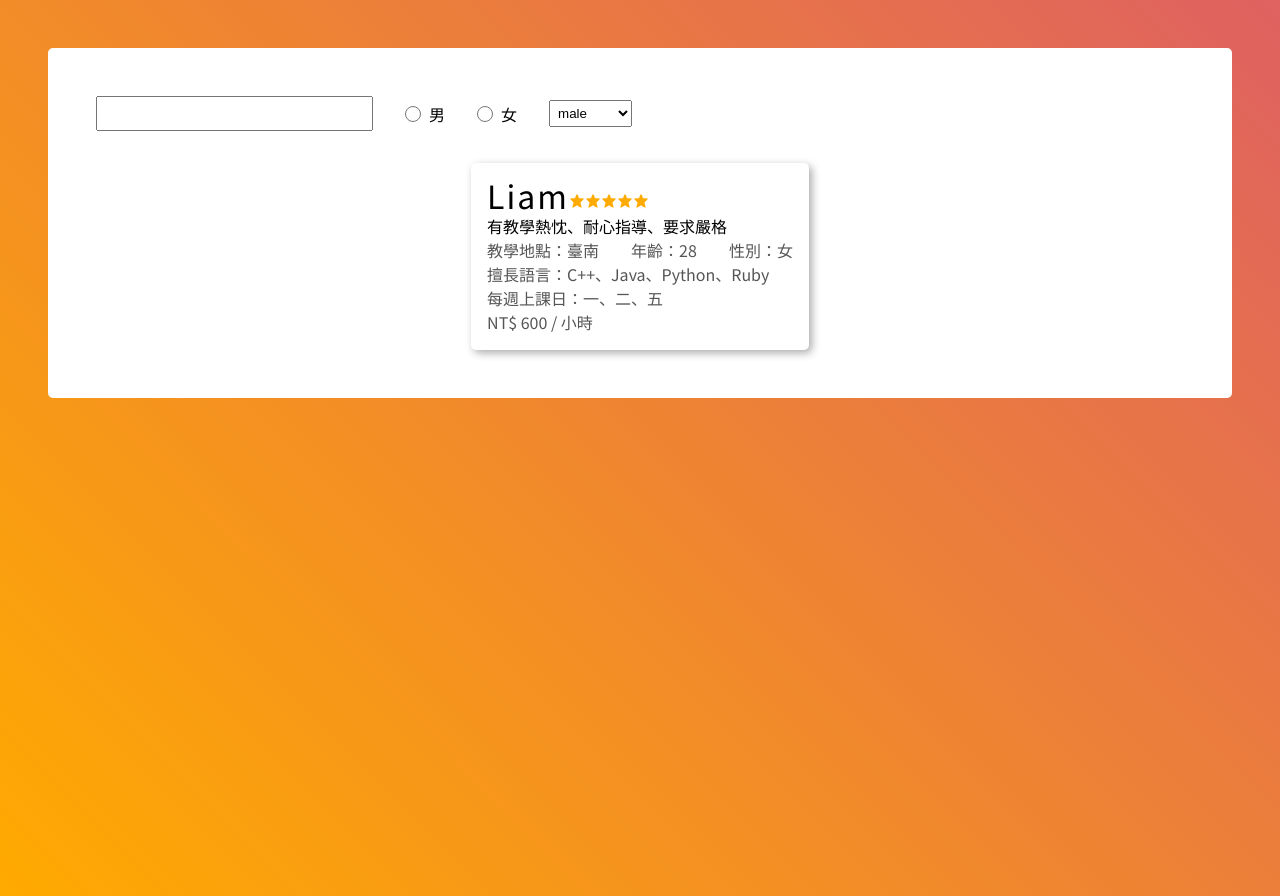
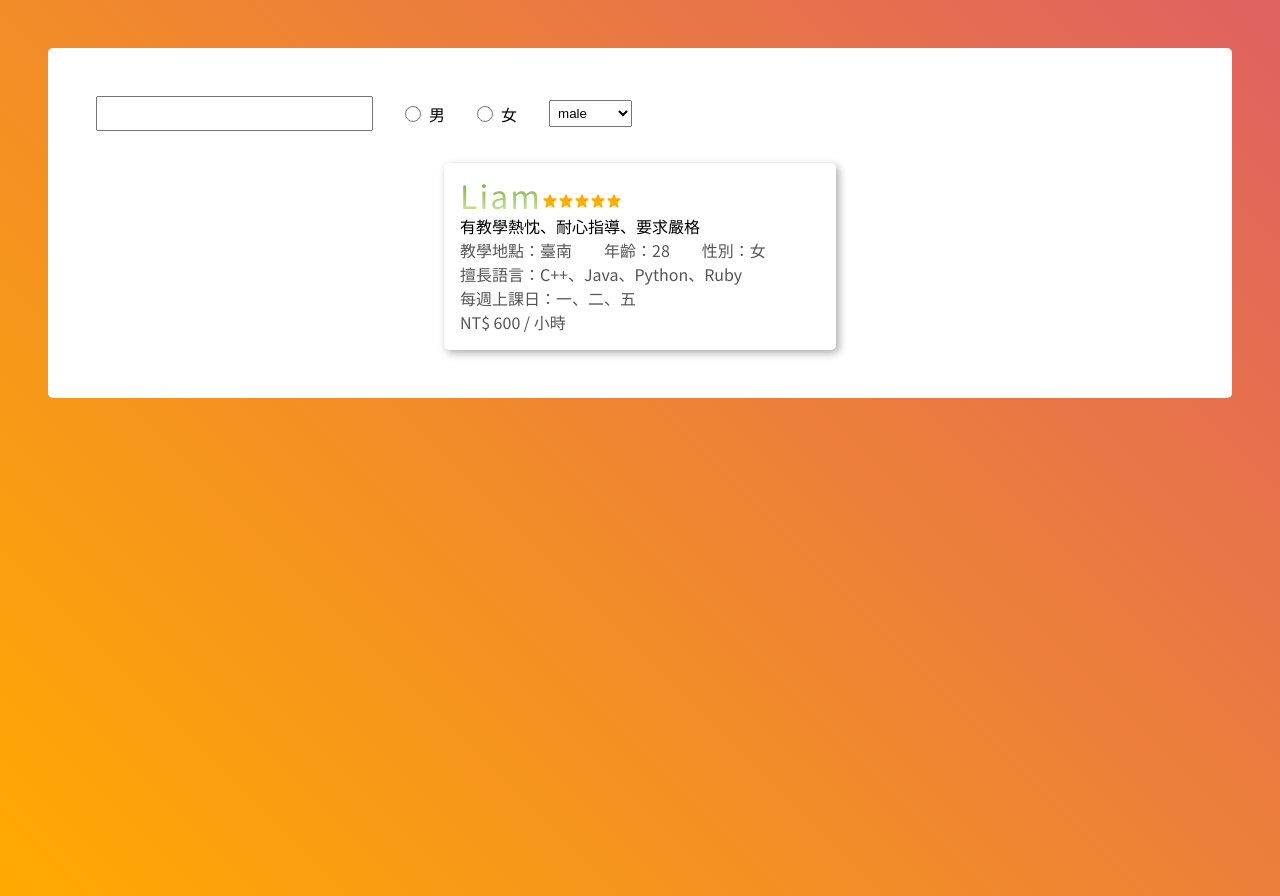
Before and after one commit to Wujue0115/codeasy-school, a Nuxt app: page /search in a window 1280 px wide. Built offline with nearby package versions, Linux system fonts and the light colour scheme; a web font is replaced by a local one.

Commit message:
style: modify style

```diff
--- a/assets/css/main.scss
+++ b/assets/css/main.scss
@@ -17,6 +17,7 @@ a.visited {
 }
 
 .btn {
+  cursor: pointer;
   transition: all .25s;
 
   &:hover {
--- a/components/teacher-card.vue
+++ b/components/teacher-card.vue
@@ -1,8 +1,5 @@
 <template>
   <div id="teacher-card">
-    <section>
-
-    </section>
     <div id="header">
       <span id="name">
         <slot name="name"></slot>
@@ -37,16 +34,21 @@ export default {
 <style lang="scss" scoped>
 #teacher-card {
   padding: 1rem;
+  width: 360px;
+  height: auto;
+  background-color: #fff;
   border-radius: 5px;
   box-shadow: 3px 3px 8px #00000055;
   color: #000000aa;
 
   #header {
     #name {
-      color: #000;
       font-size: 2rem;
       line-height: 2rem;
       letter-spacing: 2px;
+      background: -webkit-linear-gradient($secondary-color, $tertiary-color);
+      -webkit-background-clip: text;
+      -webkit-text-fill-color: transparent;
     }
     #rating {
       #star {
--- a/pages/index.vue
+++ b/pages/index.vue
@@ -22,6 +22,7 @@ export default {
   #index-page {
     width: 100vw;
     height: 100vh;
+    background-color: $primary-color;
     display: grid;
     grid-template: repeat(12, 1fr) / repeat(12, 1fr);
 
@@ -37,7 +38,7 @@ export default {
       }
 
       p#title {
-        background: -webkit-linear-gradient(45deg, #ffaa00, #df6161);
+        background: -webkit-linear-gradient($secondary-color, $tertiary-color);
         font-size: 5rem;
         font-weight: bold;
         line-height: 5rem;
@@ -61,7 +62,7 @@ export default {
       .link-btn {
         margin: auto;
         padding: .25rem 3rem;
-        background: -webkit-linear-gradient( #ffaa00, #df6161);
+        background: -webkit-linear-gradient($secondary-color, $tertiary-color);
         box-shadow: 3px 3px 8px #000000aa;
         border-radius: 5px;
         font-size: 2rem;
```
Also changed, not shown: static/rating-star.svg.
